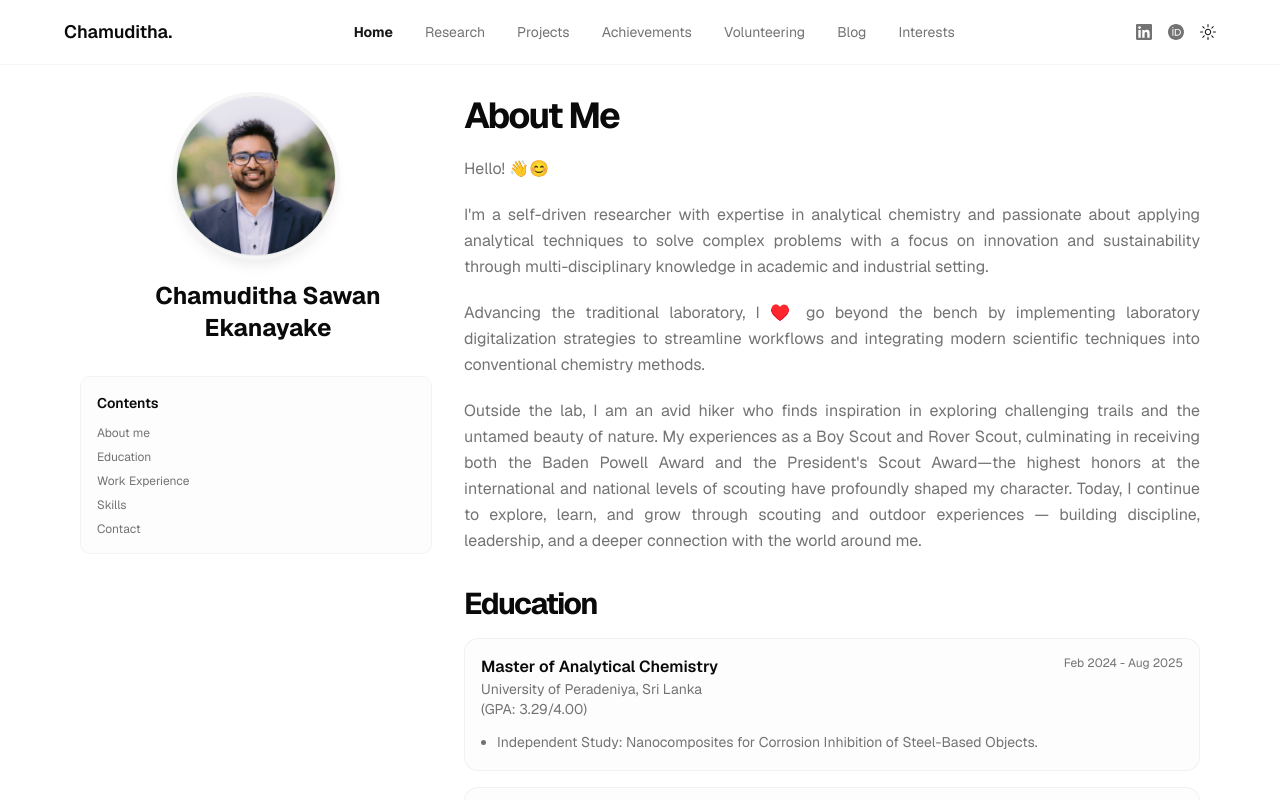
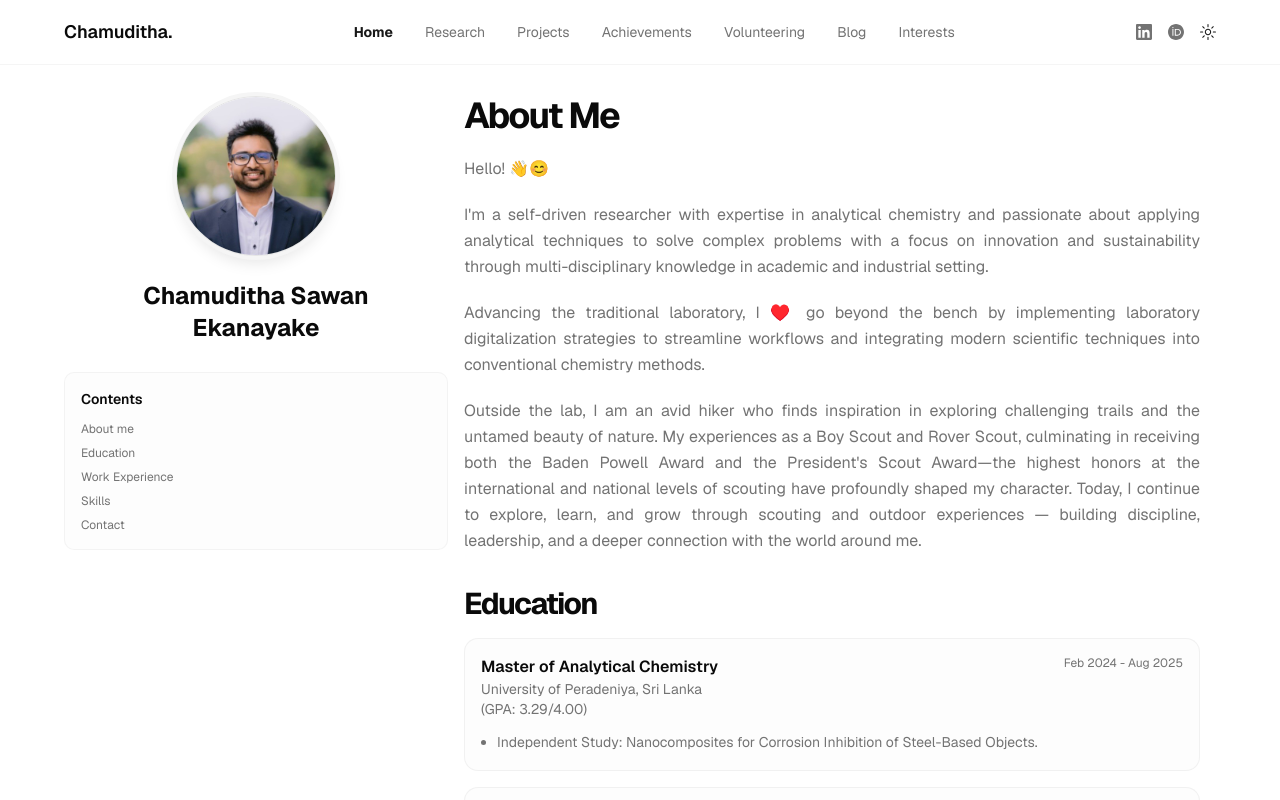
Before and after one commit to Nidula03/portfolio-chamuditha, a Next.js app: page / in a window 1280 px wide. Shown: the top 800 px of the page. Built offline with nearby package versions, Linux system fonts and the light colour scheme.

Commit message:
feat: Refactor profile section layout for improved alignment and presentation

```diff
--- a/src/app/page.tsx
+++ b/src/app/page.tsx
@@ -17,8 +17,7 @@ export default function Page() {
           {/* Hero with Profile and About Side by Side */}
           <div className="grid grid-cols-1 md:grid-cols-3 gap-8">
             {/* Left: Profile Picture and Info */}
-            <div className="flex flex-col gap-y-6 self-start h-fit md:sticky md:top-24">
-              <div className="flex justify-center w-full">
+            <div className="flex flex-col gap-y-6 items-center h-fit md:sticky md:top-24">
               <BlurFade delay={BLUR_FADE_DELAY}>
                 <div className="size-40 border rounded-full shadow-lg ring-4 ring-muted overflow-hidden">
                   <Image
@@ -32,19 +31,16 @@ export default function Page() {
                   />
                 </div>
               </BlurFade>
-              </div>
-              <div className="w-full">
-                <div className="text-center pl-6">
+              <div className="flex flex-col items-center gap-y-1">
                 <BlurFadeText
                   delay={BLUR_FADE_DELAY * 1}
-                    className="text-2xl  font-bold"
+                  className="text-2xl font-bold text-center"
                   yOffset={8}
                   text={DATA.name}
                 />
-                </div>
                 <BlurFadeText
                   delay={BLUR_FADE_DELAY * 2}
-                  className="text-sm text-muted-foreground mt-2"
+                  className="text-sm text-muted-foreground text-center"
                   yOffset={8}
                   text={DATA.description}
                 />
@@ -52,7 +48,7 @@ export default function Page() {
 
               {/* Contents Section */}
               <BlurFade delay={BLUR_FADE_DELAY * 3}>
-                <div className="bg-muted/20 rounded-lg p-4 border border-border/40 w-full">
+                <div className="bg-muted/20 rounded-lg p-4 border border-border/40 w-96">
                   <h3 className="text-sm font-semibold mb-3">Contents</h3>
                   <div className="flex flex-col gap-2">
                     <a href="#About" className="text-muted-foreground hover:text-foreground transition-colors text-xs">About me</a>
```
Lines whose indentation alone changed are shown as unchanged.
